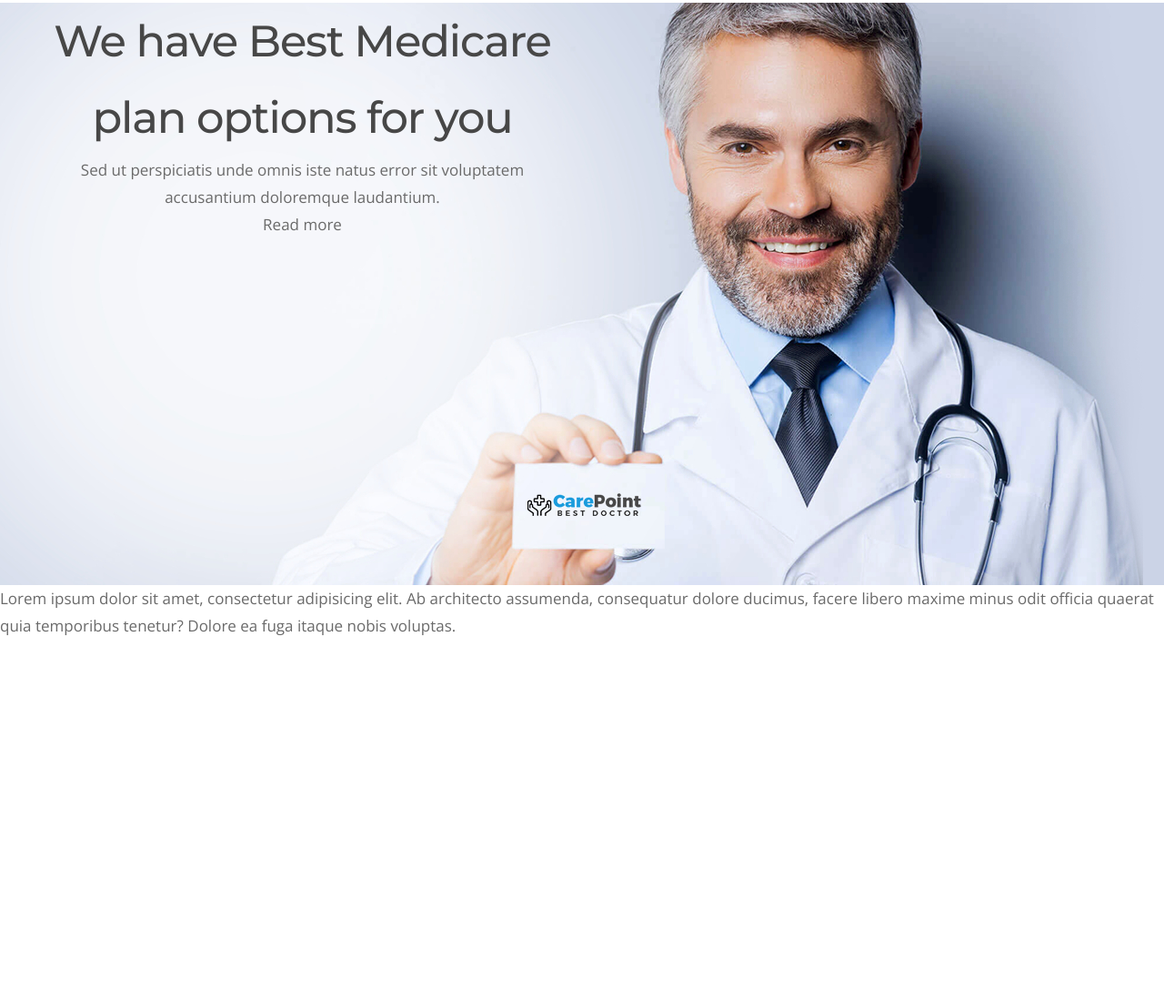
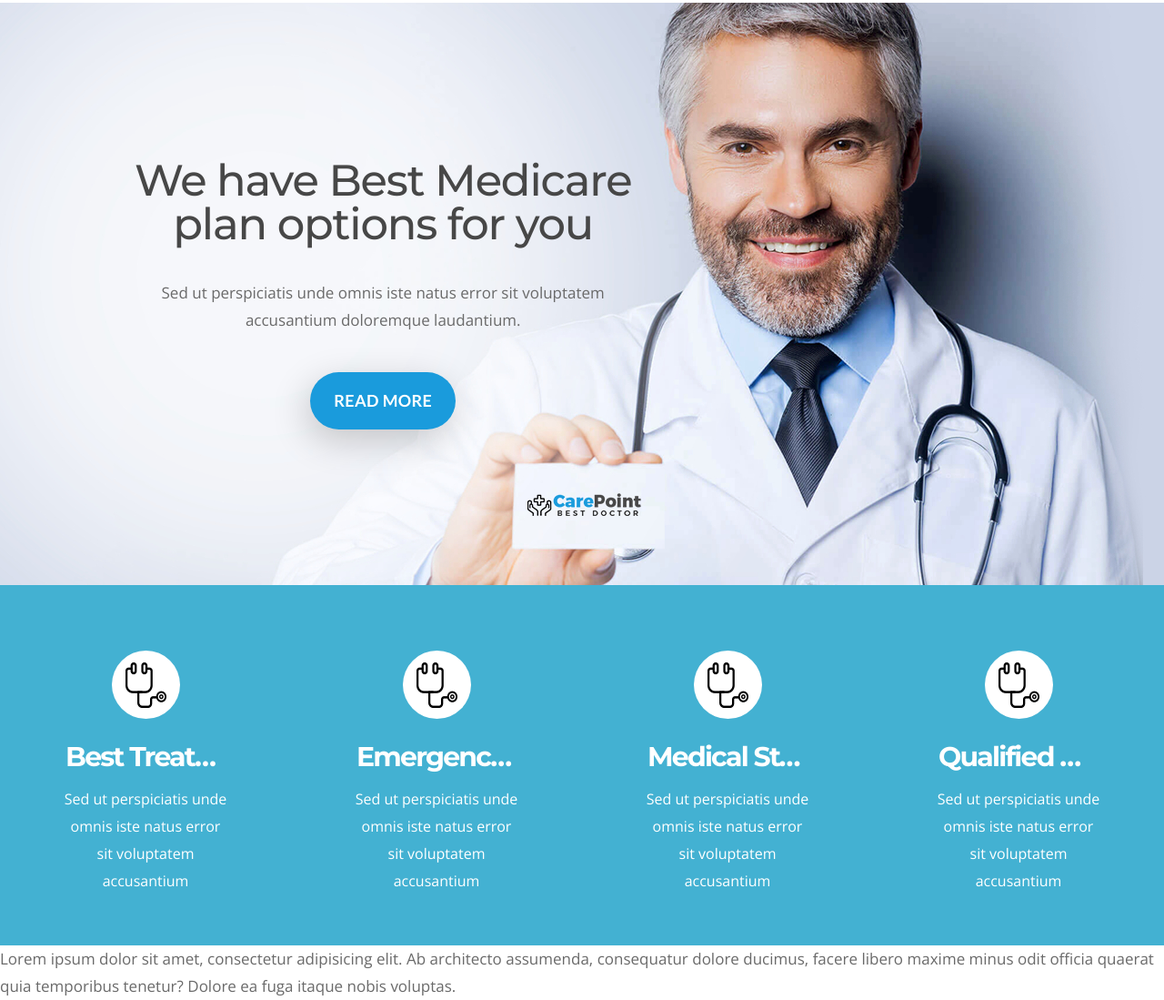
Before and after one commit to ivanchikap/eng-dentista2022, a website: page src/index.html in a window 1280 px wide. Shown: the part 181-1280 px from the top of the page at 91% size. Before the commit the page ends 884 px from the top, so only its background shows below. Drawn offline with nearby package versions, Linux system fonts and the light colour scheme; files that its build step writes are made by us from their sources; files whose address does not match are found by name.

Commit message:
during services

```diff
--- a/src/index.html
+++ b/src/index.html
@@ -87,9 +87,9 @@
     <!--/header-->
     <main>
         <section class="banner">
-            <div class="container">
+            <div class="container my-auto">
                 <div class="row">
-                    <div class="col-6">
+                    <div class="col-7">
                         <h1 class="banner__title">We have Best Medicare
                             plan options for you</h1>
                         <p class="banner__text">Sed ut perspiciatis unde omnis iste natus error sit voluptatem accusantium doloremque laudantium.</p>
@@ -99,6 +99,40 @@
             </div>
         </section>
         <!--/banner-->
+        <section class="services">
+            <h2 class="hidden-title">Our Services</h2>
+            <ul class="services__list">
+                <li class="services__card">
+                    <h5 class="services__card-title">Best Treatment</h5>
+                    <p class="services__card-text">
+                        Sed ut perspiciatis unde omnis iste natus error sit voluptatem accusantium doloremque laudantium.
+                    </p>
+                </li>
+                <!--/services__card-->
+                <li class="services__card">
+                    <h5 class="services__card-title">Emergency Help</h5>
+                    <p class="services__card-text">
+                        Sed ut perspiciatis unde omnis iste natus error sit voluptatem accusantium doloremque laudantium.
+                    </p>
+                </li>
+                <!--/services__card-->
+                <li class="services__card">
+                    <h5 class="services__card-title">Medical Staff</h5>
+                    <p class="services__card-text">
+                        Sed ut perspiciatis unde omnis iste natus error sit voluptatem accusantium doloremque laudantium.
+                    </p>
+                </li>
+                <!--/services__card-->
+                <li class="services__card">
+                    <h5 class="services__card-title">Qualified Doctors</h5>
+                    <p class="services__card-text">
+                        Sed ut perspiciatis unde omnis iste natus error sit voluptatem accusantium doloremque laudantium.
+                    </p>
+                </li>
+                <!--/services__card-->
+            </ul>
+        </section>
+        <!--/services-->
     </main>
     <!--/main-->
 
--- a/src/scss/_base.scss
+++ b/src/scss/_base.scss
@@ -94,6 +94,21 @@ body {
   }
 }
 
+.btn {
+  display: inline-block;
+  text-transform: uppercase;
+  color: #ffffff;
+  font-family: $lato;
+  font-size: 18px;
+  font-weight: 700;
+  letter-spacing: 0.32px;
+  padding: 16px 26px;
+  text-align: center;
+  background-color: $light-blue;
+  box-shadow: -4px 12px 40px rgba(0, 1, 1, 0.2);
+  border-radius: 36px;
+}
+
 
 .btn-menu {
   display: none;
--- a/src/scss/banner/_banner.scss
+++ b/src/scss/banner/_banner.scss
@@ -2,6 +2,9 @@
   height: 640px;
   background: url("../img/banner.jpg") no-repeat center center / cover;
   text-align: center;
+  display: flex;
+  align-items: center;
+
 
   &__title {
     color: #474747;
@@ -9,5 +12,10 @@
     font-size: 48px;
     font-weight: 500;
     letter-spacing: -1.19px;
+    line-height: 1;
+  }
+
+  &__text {
+    margin: 37px 0 42px;
   }
 }
--- /dev/null
+++ b/src/scss/services/services.scss
@@ -0,0 +1,51 @@
+.services {
+  width: 100%;
+  min-height: 360px;
+
+  &__list {
+    display: flex;
+  }
+
+  &__card {
+    display: flex;
+    flex-direction: column;
+    align-items: center;
+    justify-content: center;
+    width: 25%;
+    color: #fff;
+    background-color: #43b1d2;
+    text-align: center;
+    padding: 56px 68px;
+
+    &::after {
+      content: '';
+      display: block;
+      background: url(../img/treatment-icon.png) no-repeat center center;
+      width: 75px;
+      height: 75px;
+      border-radius: 50%;
+      background-color: #fff;
+      order: -1;
+      margin: 16px auto;
+    }
+  }
+
+  &__card-title {
+    font-family: $montserrat;
+    font-size: 30px;
+    font-weight: 700;
+    letter-spacing: -1.82px;
+    margin-bottom: 4px;
+    max-width: 100%;
+    padding: 0 4px;
+    @include text-overflow;
+  }
+
+  &__card-text {
+    font-family: $opensans;
+    font-size: 16px;
+    line-height: 30px;
+    max-height: 120px;
+    overflow: hidden;
+  }
+}
--- a/src/scss/style.scss
+++ b/src/scss/style.scss
@@ -10,3 +10,4 @@
 @import "header/all";
 
 @import "banner/banner";
+@import "services/services";
```
Also changed, not shown: src/img/treatment-icon.png (added).
